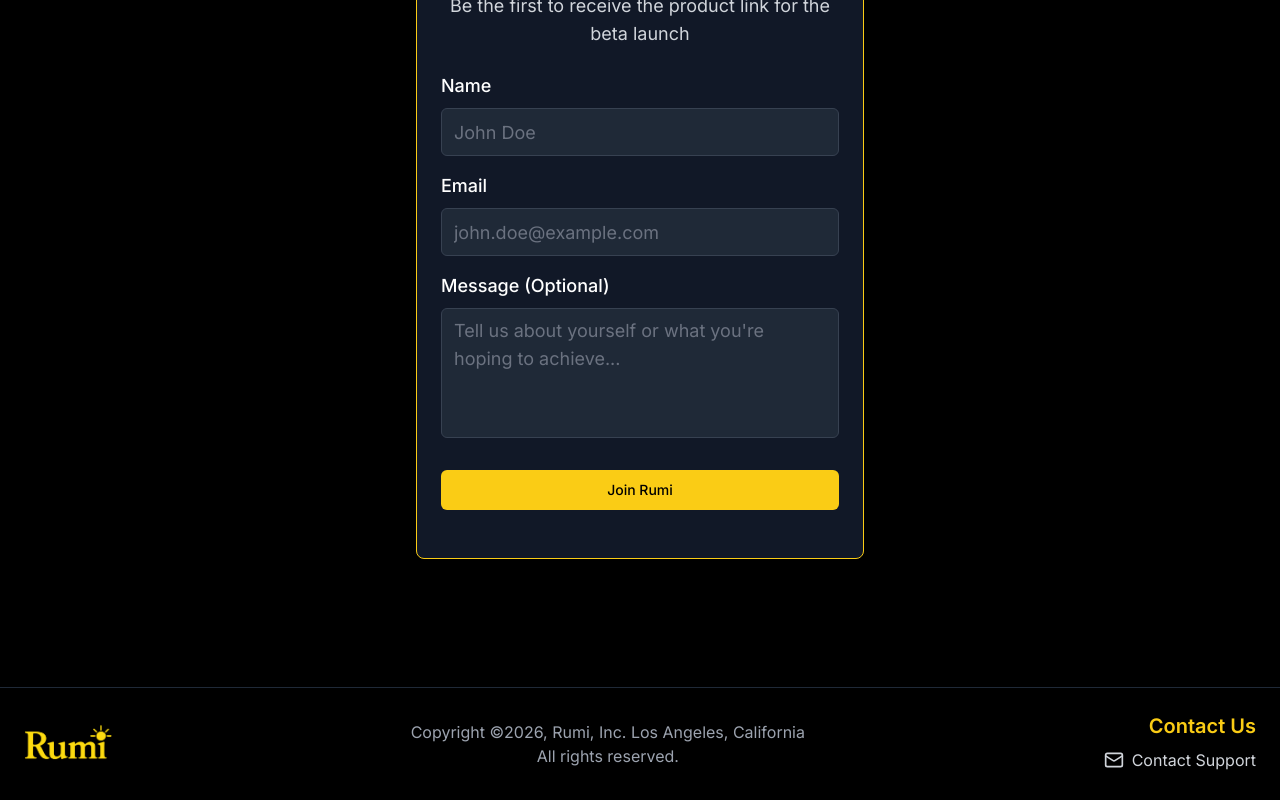
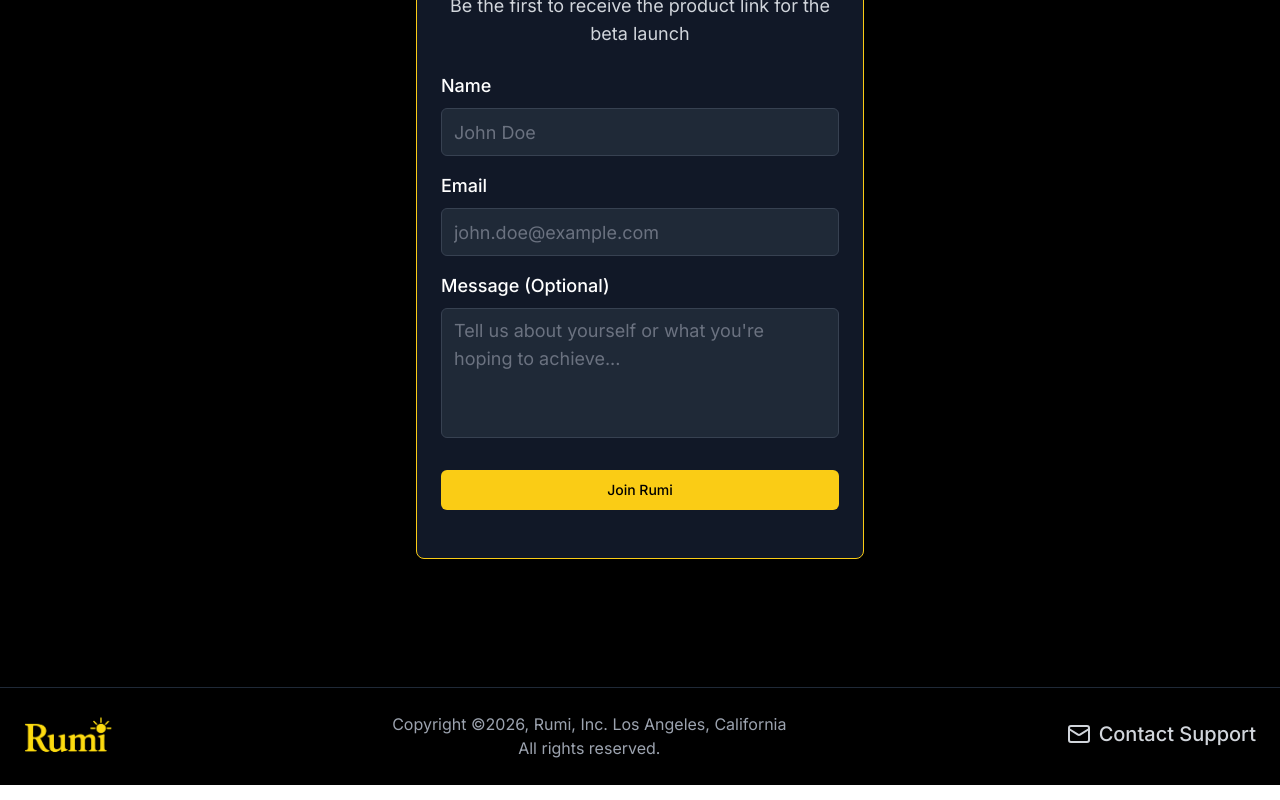
Before and after one commit to Rumi-team/Frontend_Web_App, a Next.js app: page / in a window 1280 px wide. Shown: the part 1894-2694 px from the top of the page. Built offline with nearby package versions, Linux system fonts and the light colour scheme.

Commit message:
style: remove contact us header and enlarge support button

```diff
--- a/app/direct-image-page.tsx
+++ b/app/direct-image-page.tsx
@@ -336,12 +336,11 @@ export default function DirectImagePage() {
 
             {/* Right: Contact */}
             <div className="text-right">
-              <h3 className="text-xl font-semibold text-yellow-400 mb-2">Contact Us</h3>
               <button
                 onClick={() => setIsContactModalOpen(true)}
-                className="flex items-center justify-center md:justify-end text-gray-300 hover:text-yellow-400 transition-colors"
+                className="flex items-center justify-center md:justify-end text-gray-300 hover:text-yellow-400 transition-colors text-xl font-medium"
               >
-                <Mail className="h-4 w-4 mr-2" />
+                <Mail className="h-6 w-6 mr-2" />
                 Contact Support
               </button>
             </div>
--- a/app/page.tsx
+++ b/app/page.tsx
@@ -531,12 +531,11 @@ export default function Home() {
 
             {/* Right: Contact */}
             <div className="w-full text-center md:w-auto md:text-right">
-              <h3 className="text-xl font-semibold text-yellow-400 mb-2">Contact Us</h3>
               <button
                 onClick={() => setIsContactModalOpen(true)}
-                className="inline-flex items-center justify-center md:justify-end text-gray-300 hover:text-yellow-400 transition-colors text-base"
+                className="inline-flex items-center justify-center md:justify-end text-gray-300 hover:text-yellow-400 transition-colors text-xl font-medium"
               >
-                <Mail className="h-5 w-5 mr-2" />
+                <Mail className="h-6 w-6 mr-2" />
                 Contact Support
               </button>
             </div>
```
